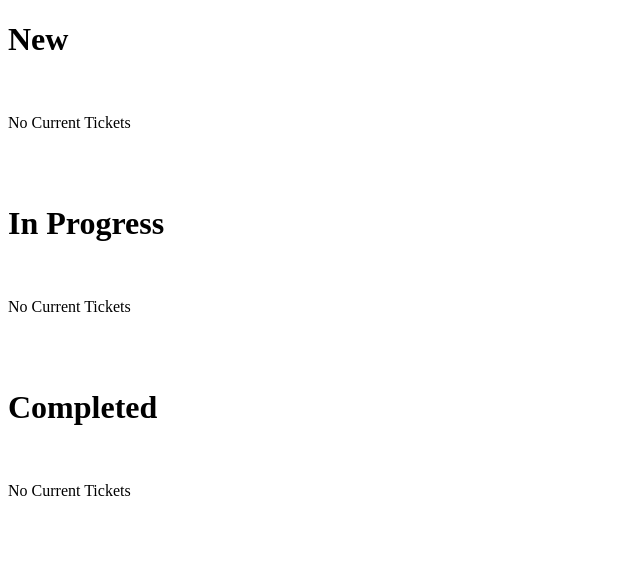
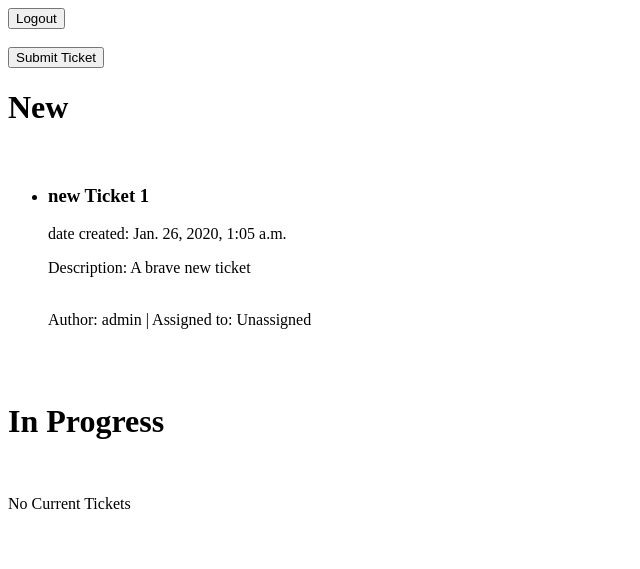
Before and after one commit to Slamerz/bug_tracker, a Django app: page / in a window 1280 px wide. Shown: the top 569 px of the page, without its empty margins (0-640 px from the left). Run offline with Django 3.2, Linux system fonts and the light colour scheme; a user stored in the database is signed in; data comes from the database, SQL or seed files in the repository; both versions use the stored data as it was after the commit.

Commit message:
Updated index.html added create ticket
Added logout button

```diff
--- a/BugsBugsBugs/views.py
+++ b/BugsBugsBugs/views.py
@@ -3,21 +3,22 @@ from django.contrib.auth.decorators import login_required
 from django.http import HttpResponse, HttpResponseRedirect
 from django.urls import reverse
 
-from BugsBugsBugs.forms import LoginForm
+from BugsBugsBugs.forms import LoginForm, NewTicketForm
 from BugsBugsBugs.models import Ticket
 from django.shortcuts import render
 
 
 @login_required
 def index(request):
-    new = Ticket.objects.filter(status='New').order_by('date_Filed')
+    new = Ticket.objects.filter(status='NEW').order_by('date_Filed')
     in_progress = Ticket.objects.filter(status='In Progress').order_by('date_Filed')
     done = Ticket.objects.filter(status='Done').order_by('date_Filed')
     invalid = Ticket.objects.filter(status='Invalid').order_by('date_Filed')
 
+    print(new)
     return render(request, 'index.html',
                   {
-                      'NEW': new,
+                      'new': new,
                       'in_progress': in_progress,
                       'done': done,
                       'invalid': invalid
@@ -42,6 +43,22 @@ def login_view(request):
     return render(request, 'form.html', {'form': form})
 
 
-def logoutview(request):
+def logout_view(request):
     logout(request)
     return HttpResponseRedirect(reverse('login'))
+
+
+@login_required
+def create_ticket_view(request):
+    if request.method == 'POST':
+        form = NewTicketForm(request.POST)
+        if form.is_valid():
+            data = form.cleaned_data
+            Ticket.objects.create(
+                filed_By=request.user,
+                title=data['title'],
+                description=data['description'],
+            )
+            return HttpResponseRedirect(reverse('homepage'))
+    form = NewTicketForm()
+    return render(request, 'form.html', {'form': form})
--- a/djangoBugTracker/urls.py
+++ b/djangoBugTracker/urls.py
@@ -20,6 +20,7 @@ from BugsBugsBugs import views
 urlpatterns = [
     path('', views.index, name='homepage'),
     path('login/', views.login_view, name='login'),
-    path('logout/', views.logoutview, name='logout'),
+    path('logout/', views.logout_view, name='logout'),
+    path('createticket/', views.create_ticket_view, name='create'),
     path('admin/', admin.site.urls, name='admin')
 ]
--- a/templates/index.html
+++ b/templates/index.html
@@ -5,14 +5,26 @@
     <title>Homepage</title>
 </head>
 <body>
+
+<a href="{% url 'logout' %}"><button>Logout</button></a>
+<br>
+<br>
+<a href="{% url 'create' %}"><button>Submit Ticket</button></a>
 <h1>New</h1>
 <br>
 {% if new  %}
     <ul>
         {% for ticket in new %}
-            <li>title: {{ ticket.title }}
+            <li>
+                <h3>{{ ticket.title }}</h3>
+                date created: {{ ticket.date_Filed }}
                 <br>
-                date: {{ ticket.date_filed }}</li>
+                <p>
+                Description: {{ ticket.description }}
+                </p>
+                <br>
+                Author: {{ ticket.filed_By }} | Assigned to: Unassigned
+            </li>
         {% endfor %}
     </ul>
 {% else %}
@@ -25,9 +37,14 @@
 {% if in_progress  %}
     <ul>
         {% for ticket in in_progress %}
-            <li>title: {{ ticket.title }}
+            <h3>{{ ticket.title }}</h3>
+                date created: {{ ticket.date_Filed }}
                 <br>
-                date: {{ ticket.date_filed }}</li>
+                <p>
+                Description: {{ ticket.description }}
+                </p>
+                <br>
+                Author: {{ ticket.filed_By }} | Assigned to: {{ticket.assigned_To}}
         {% endfor %}
     </ul>
 {% else %}
@@ -41,9 +58,14 @@
 {% if done  %}
     <ul>
         {% for ticket in done %}
-            <li>title: {{ ticket.title }}
+            <h3>{{ ticket.title }}</h3>
+                date created: {{ ticket.date_Filed }}
                 <br>
-                date: {{ ticket.date_filed }}</li>
+                <p>
+                Description: {{ ticket.description }}
+                </p>
+                <br>
+                Author: {{ ticket.filed_By }} | Assigned to: {{ticket.assigned_To}} | Completed by: {{ ticket.completed_by }}
         {% endfor %}
     </ul>
 {% else %}
```
Also changed, not shown: BugsBugsBugs/forms.py (+10 -0 lines), db.sqlite3.
